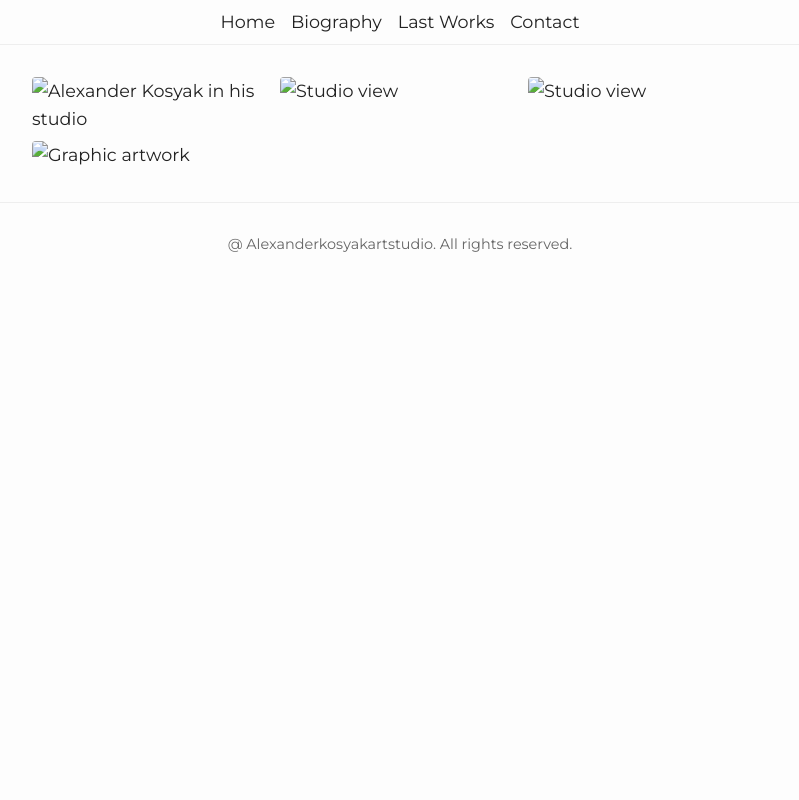
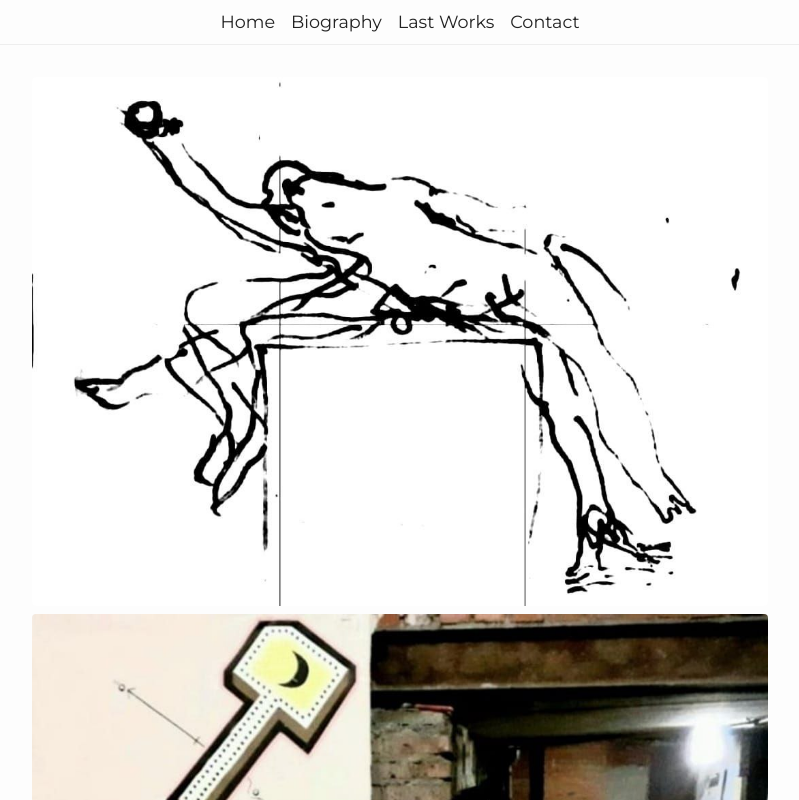
Before and after one commit to dremovd/alexander-kosyak, a plain HTML site: page index.html in a window 1280 px wide. Shown: the top 800 px of the page, without its empty margins (240-1039 px from the left). Drawn offline with Linux system fonts and the light colour scheme.

Commit message:
Update image paths after renaming

```diff
--- a/index.html
+++ b/index.html
@@ -8,7 +8,7 @@
   <meta name="description" content="Artist Alexander Kosyak. Exhibitions since 1985. Member of Moscow Artists Union."/>
   <meta property="og:title" content="Alexander Kosyak – Art Project"/>
   <meta property="og:description" content="Artist. Exhibitions since 1985. Member of Moscow Artists Union."/>
-  <meta property="og:image" content="images/kosyak_studio_photo.jpg"/>
+  <meta property="og:image" content="images/ak1.jpg"/>
   <link rel="preconnect" href="https://fonts.googleapis.com"/>
   <link rel="preconnect" href="https://fonts.gstatic.com" crossorigin/>
   <link href="https://fonts.googleapis.com/css2?family=Montserrat:wght@300;400;600&display=swap" rel="stylesheet"/>
@@ -32,10 +32,10 @@
     <a href="contact.html">Contact</a>
   </nav>
   <main class="gallery">
-    <img src="images/kosyak_studio_photo.jpg" alt="Alexander Kosyak in his studio"/>
-    <img src="images/studio2.jpg" alt="Studio view"/>
-    <img src="images/studio_photo_3.jpg" alt="Studio view"/>
-    <img src="images/graphic_4.jpg" alt="Graphic artwork"/>
+    <img src="images/ak1.jpg" alt="Alexander Kosyak in his studio"/>
+    <img src="images/ak2.jpg" alt="Studio view"/>
+    <img src="images/ak3.jpg" alt="Studio view"/>
+    <img src="images/ak4.jpg" alt="Graphic artwork"/>
   </main>
   <footer>
     <p>@ Alexanderkosyakartstudio. All rights reserved.</p>
--- a/style.css
+++ b/style.css
@@ -187,8 +187,8 @@ a:hover {
 }
 
 .gallery {
-  display: grid;
-  grid-template-columns: repeat(auto-fit, minmax(200px, 1fr));
+  display: flex;
+  flex-direction: column;
   gap: 0.5rem;
   padding: 2rem;
 }
```
Also changed, not shown: biography.html (+1 -1 lines), contact.html (+1 -1 lines), last-works.html (+1 -1 lines).
